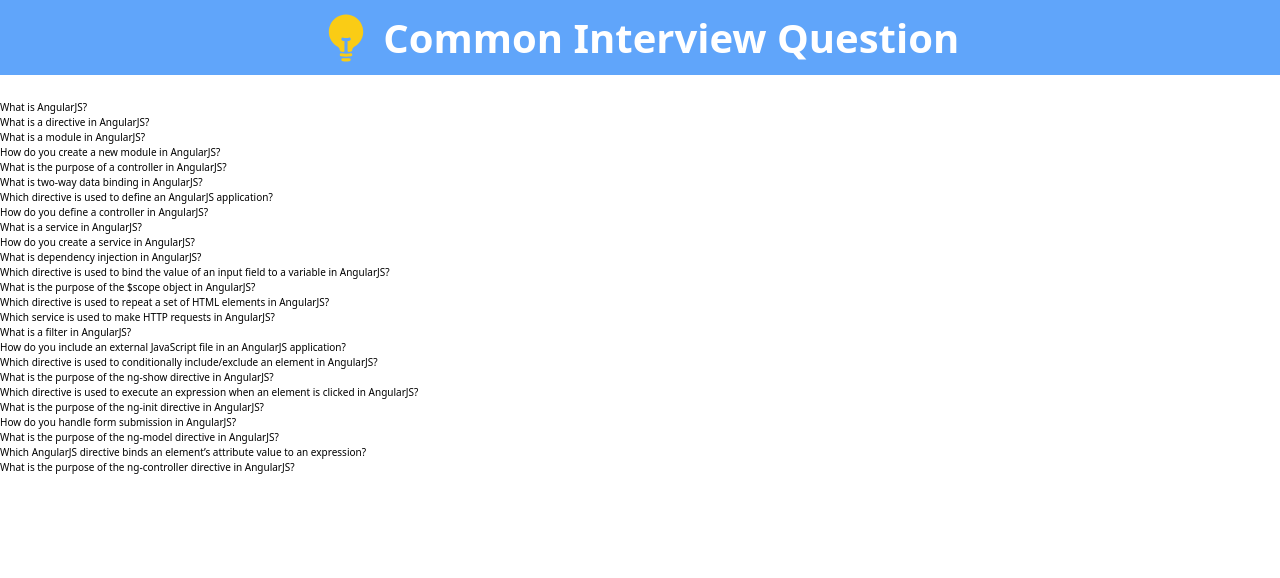
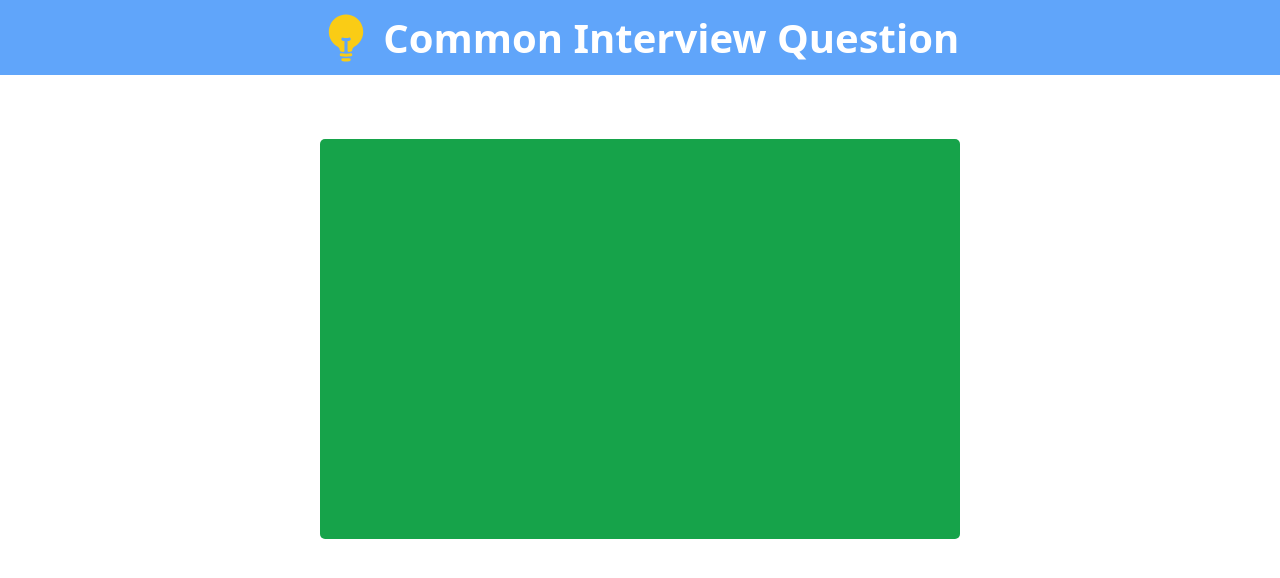
Before and after one commit to dhinesh20022806/quiz-app, a React (Vite) app: page /angularjs/quiz in a window 1280 px wide. Shown: the top 578 px of the page. Built offline with nearby package versions, Linux system fonts and the light colour scheme.

Commit message:
move logic from quiz page to quiz components

```diff
--- a/src/components/Quiz.jsx
+++ b/src/components/Quiz.jsx
@@ -1,8 +1,9 @@
 import React from 'react'
 
-const Quiz = () => {
+const Quiz = ({questions}) => {
   return (
-    <div>Quiz</div>
+    <div className='w-[50vw] bg-green-600 h-[50vh] rounded-lg mx-auto my-[5%]'>
+   </div>
   )
 }
 
--- a/src/pages/Quiz.jsx
+++ b/src/pages/Quiz.jsx
@@ -1,5 +1,6 @@
 import { useState , useEffect } from 'react';
 import {useParams} from 'react-router-dom';
+import Quiz from '../components/Quiz';
 
 const languageMap = {
     nodejs : () => import('../questions/nodejs_questions'),
@@ -30,18 +31,7 @@
     }, [params.programmingID]);
 
   return (
-   <>
-   <div>
-   <ul>
-    {questions.map(question =>{
-        return <li key={question.id}>
-            <p>{question.text}</p>
-        </li>
-    } )}
-   </ul>
-   </div>
-
-   </>
+<Quiz questions={questions}/>
   )
 }
 
```
